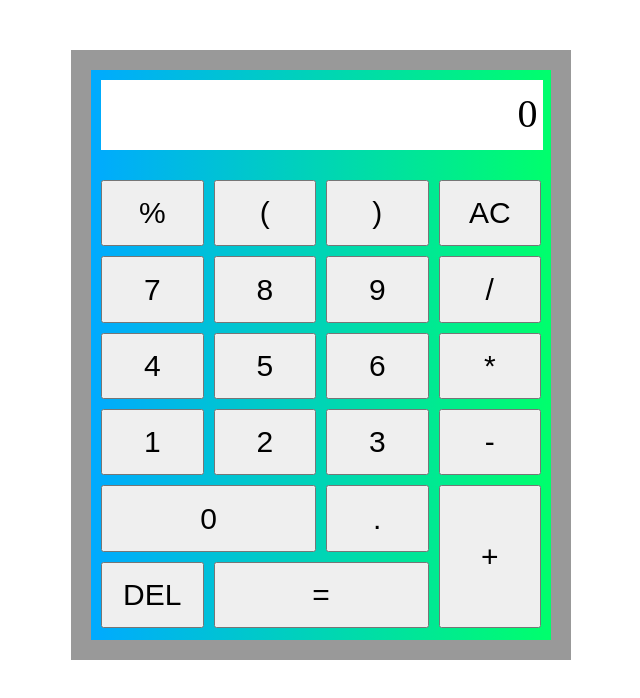
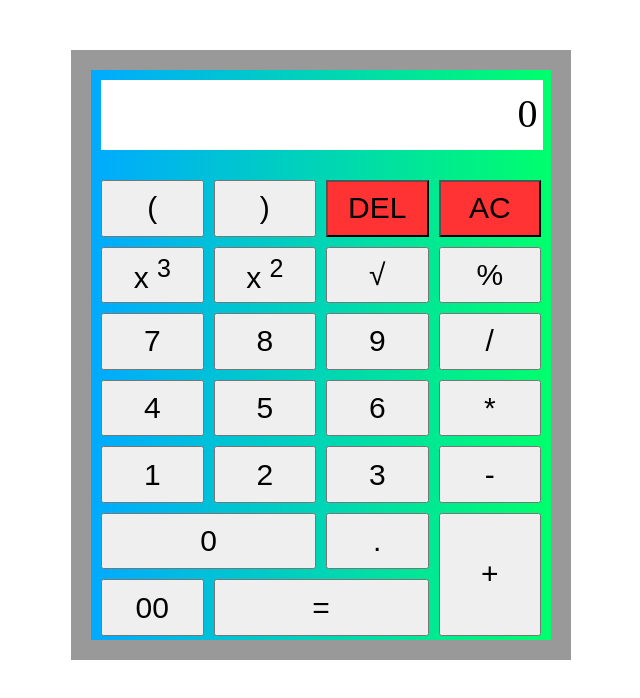
Before and after one commit to tranquanglam99/Bai_tap_ung_dung_may_tinh_bo_tui, a plain HTML site: page index.html in a window 1280 px wide. Shown: the whole page, without its empty margins (129-769 px from the left). Drawn offline with Linux system fonts and the light colour scheme.

Commit message:
tạo thêm các button

```diff
--- a/index.html
+++ b/index.html
@@ -12,27 +12,32 @@
             <span class="input">0</span>
         </div>
         <div class="keyboard">
-            <button class="item item1">%</button>
-            <button class="item item2">(</button>
-            <button class="item item3">)</button>
+            <button class="item item1">(</button>
+            <button class="item item2">)</button>
+            <button class="item item3">DEL</button>
             <button class="item item4">AC</button>
-            <button class="item item5">7</button>
-            <button class="item item6">8</button>
-            <button class="item item7">9</button>
-            <button class="item item8">/</button>
-            <button class="item item9">4</button>
-            <button class="item item10">5</button>
-            <button class="item item11">6</button>
-            <button class="item item12">*</button>
-            <button class="item item13">1</button>
-            <button class="item item14">2</button>
-            <button class="item item15">3</button>
-            <button class="item item16">-</button>
-            <button class="item item17">0</button>
-            <button class="item item18">.</button>
-            <button class="item item19">+</button>
-            <button class="item item20">DEL</button>
-            <button class="item item21">=</button>
+            <button class="item item5">x <sup>3</sup></button>
+            <button class="item item6">x <sup>2</sup></button>
+            <button class="item item7">√</button>
+            <button class="item item8">%</button>
+            <button class="item item9">7</button>
+            <button class="item item10">8</button>
+            <button class="item item11">9</button>
+            <button class="item item12">/</button>
+            <button class="item item13">4</button>
+            <button class="item item14">5</button>
+            <button class="item item15">6</button>
+            <button class="item item16">*</button>
+            <button class="item item17">1</button>
+            <button class="item item18">2</button>
+            <button class="item item19">3</button>
+            <button class="item item20">-</button>
+            <button class="item item21">0</button>
+            <button class="item item22">.</button>
+            <button class="item item23">+</button>
+            <button class="item item24">00</button>
+            <button class="item item25">=</button>
+
         </div>
 
     </div>
--- a/stye.css
+++ b/stye.css
@@ -3,11 +3,7 @@
     padding: 0;
     box-sizing: border-box;
 }
-*{
-    margin: 0;
-    padding: 0;
-    box-sizing: border-box;
-}
+
 .frames{
     width: 500px;
     height: 610px;
@@ -16,14 +12,15 @@
     background: linear-gradient(to right, #00AAFF, #00FF6C);
     border: 20px solid #999;
 }
+
 .screen{
     width: 96%;
     margin: 10px;
     background-color: rgb(255, 255, 255);
     height: 70px;
     position: relative;
-    columns: 6;
 }
+
 .screen .input{
     top: 10px;
     bottom: 10px;
@@ -31,8 +28,9 @@
     right: 5px;
     font-size: 40px;
 }
+
 .keyboard{
-    height: 92%;
+    height: 80%;
     margin-top: 30px;
     margin-left: 10px;
     margin-right: 10px;
@@ -41,21 +39,42 @@
     grid-template-rows: repeat(7, 1fr);
     gap: 10px;
 }
+
 .item{
     font-size: 30px;
     border: 0.1 solid #999
 
 }
+
 .item:hover{
     background-color: rgb(182, 152, 182);
 }
-.item17 {
-    grid-column: 1 / span 2
+
+.item21 {
+    grid-column: 1 / span 2;
 }
-.item19 {
-    grid-column:4;
-    grid-row:5 / span 2
+
+.item23 {
+    grid-column: 4;
+    grid-row: 6/ span 2;
 }
-.item21 {
-    grid-column: 2 / span 2;
+
+.item25 {
+    grid-column: 2 / span 2
 }
+
+.item3 {
+    background-color: #FF3333;
+}
+
+.item4 {
+    background-color: #FF3333;
+}
+
+.item3:hover {
+    background-color: #990000;
+}
+
+.item4:hover {
+    background-color: #990000;
+}
```
